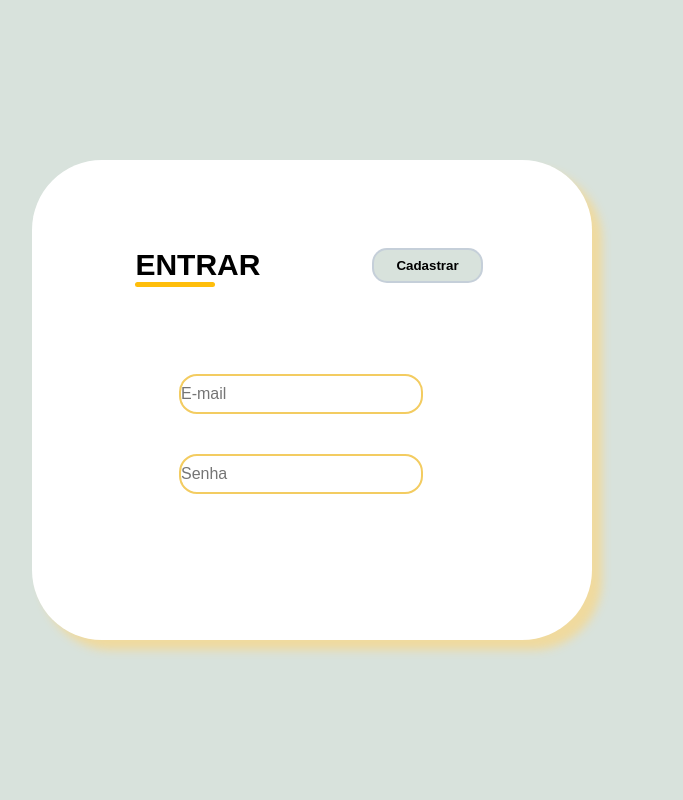
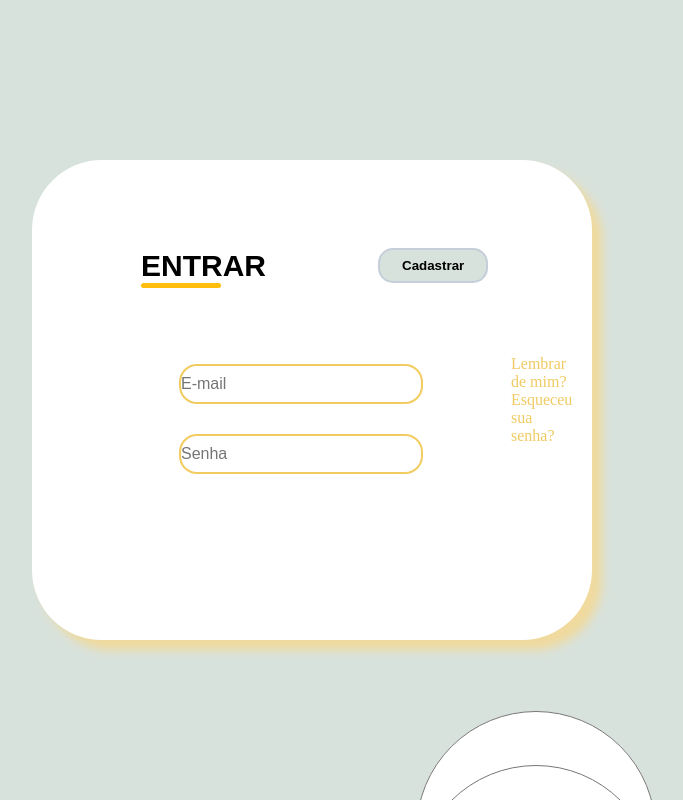
Before and after one commit to liabersiv/SignIn-Katchau, a plain HTML site: page css/index.html in a window 1280 px wide. Shown: the whole page, without its empty margins (328-1011 px from the left). Drawn offline with Linux system fonts and the light colour scheme.

Commit message:
forgotpassword added

```diff
--- a/css/index.html
+++ b/css/index.html
@@ -1,5 +1,5 @@
 <!DOCTYPE html>
-<html lang="en">
+<html lang="pt-br">
 <head>
     <meta charset="UTF-8">
     <meta name="viewport" content="width=device-width, initial-scale=1.0">
@@ -17,21 +17,29 @@
                         <button><a href="#">Cadastrar</a></button>
                     </div>
                 </div>
+
                 <div class="boxtext">
                     <div class="caixadetexto">
                         <label for="email"></label>
                         <input id="email" type="email" name="email" placeholder="E-mail" required>
                     </div>
+
                     <div class="caixadetexto">
                                 <label for="pwd"></label>
                                 <input id="pwd" type="password" name="pwd" placeholder="Senha" required>
                     </div>
                 </div>
+                    <div class="containerdown">
+                        <div class="faixabaixa">
+                            <label for="remember">Lembrar de mim?</label>
+                            <input type="radio" id="rememberme" name="remember">
+                            <label for="forgot">Esqueceu sua senha?</label>
+                            <input type="radio" id="forgotpwd" name="forgot">
                         </div>
                     </div>
             </div>
+
         </div>
-        </div>
-    </div>
+
 </body>
 </html>
--- a/css/style.css
+++ b/css/style.css
@@ -40,8 +40,10 @@ body{
     position: fixed;
     display: flex;
     margin-bottom: 21%;
-    margin-left: 4rem;
-    margin-right: 3rem;
+    margin-left: 0rem;
+    margin-right: 14rem;
+    align-items: center;
+    justify-content: center;
 }
 
 .form-header h1::after{
@@ -93,7 +95,7 @@ body{
 }
 
 .boxtext{
-    margin-top: 20px;
+    margin-top: 0px;
     display: flex;
     align-items: center;
     flex-direction: column;
@@ -103,7 +105,7 @@ body{
 
 .caixadetexto{
     display: flex;
-    margin-top: 48px;
+    margin-top: 38px;
     height: 2rem;
     padding: 0 20px;
     position: relative;
@@ -112,9 +114,13 @@ body{
 }
 
 label{
+    display: flex;
     color: #f0ca62;
     padding: 0 72px;
     margin: 0 23px;
+    align-items: center;
+    top: 0;
+    left: 0;
 }
 
 input{
@@ -129,23 +135,20 @@ input{
     outline: none;
 }
 
-input:hover{
-    transition: 0.3s ease-in-out;
-    border-radius: 9px;
-    width: 19rem;
+input:focus{
+    transition: 0.5s ease-in-out;
+    border-radius: 15px;
+    width: 18rem;
 }
 
-input:focus,
-input:valid{
-    color: #444444;
-    font-weight: 500;
-    border: 2px solid #ffbb00;
-    transition: 0.2s ease;
+.containerdown{
+    display: flex;
+    flex-direction: column;
 }
 
-input:focus ::placeholder,
-input:valid :placeholder-shown{
-    color: #444444;
-    font-weight: 500;
-    transform: translate(-15px, -16px);
+.faixabaixa{
+    display: inline;
+    justify-content: space-between;
+    align-items: center;
+
 }
```
Lines whose indentation alone changed are shown as unchanged.
